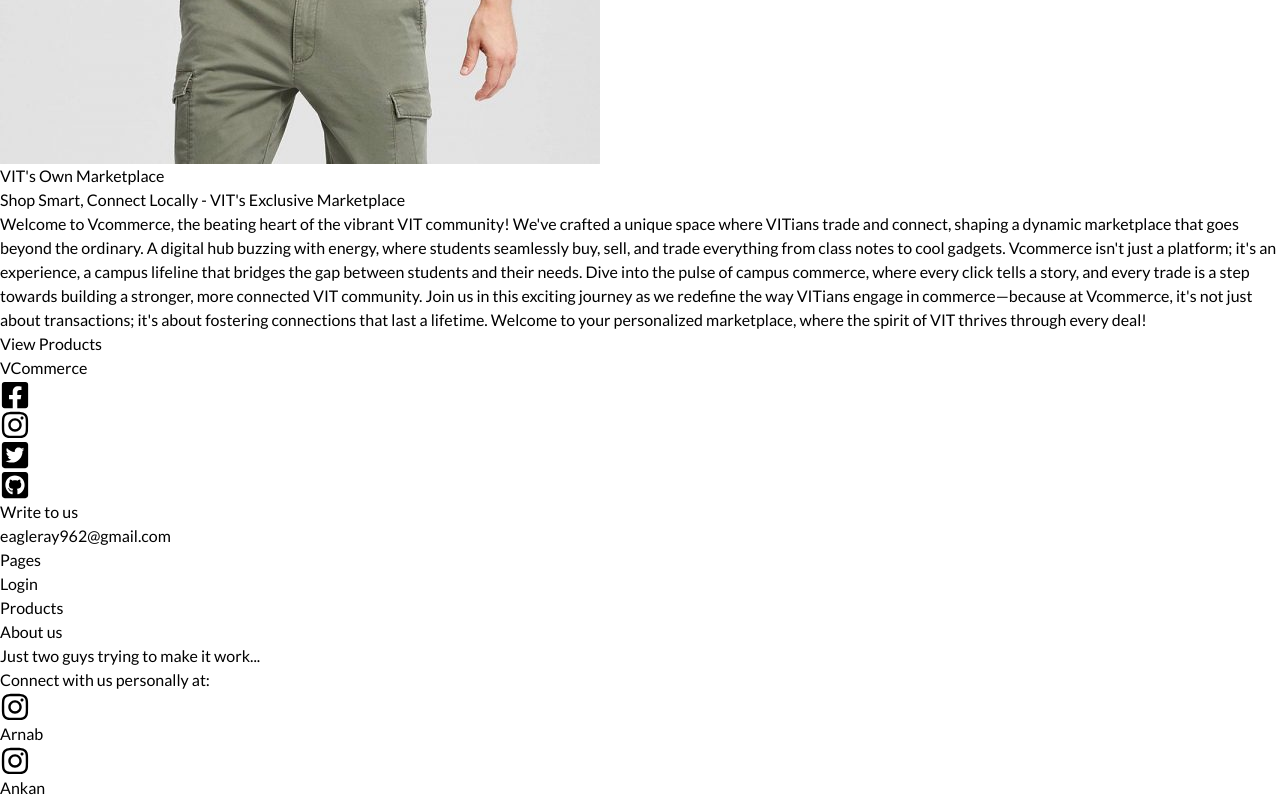
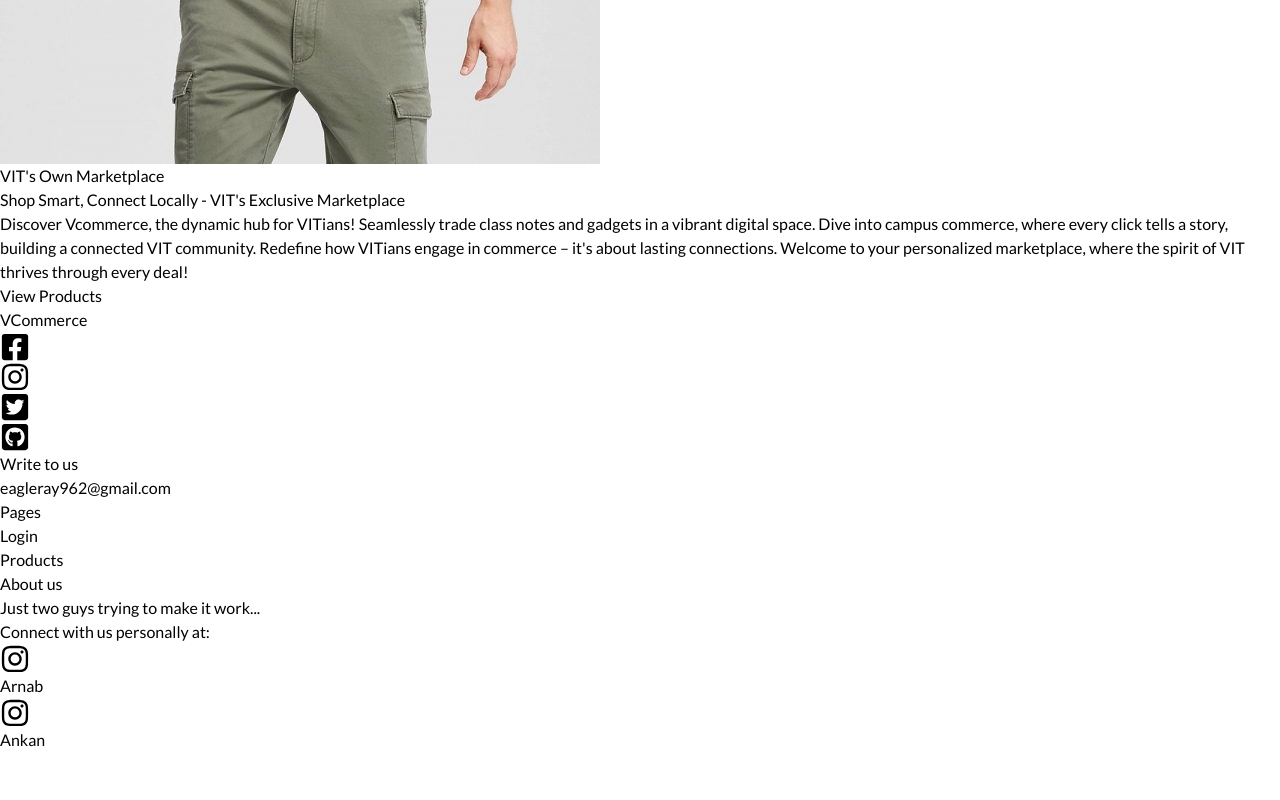
Before and after one commit to ArnabBanik-repo/vcommerce, a React (Vite) app in the folder frontend/: page / in a window 1280 px wide. Shown: the part 800-1600 px from the top of the page. After the commit the page ends 1552 px from the top, so only its background shows below. Built offline with nearby package versions, Linux system fonts and the light colour scheme; no server answers.

Commit message:
Bug fixes

```diff
--- a/frontend/src/components/HomeAnalytics.jsx
+++ b/frontend/src/components/HomeAnalytics.jsx
@@ -15,28 +15,17 @@
           <p className="text-[#00df9a] md:text-3xl sm:text-2xl text-xl font-bold ">
             VIT's Own Marketplace
           </p>
-          <h1 className="md:text-4xl sm:text-3xl text-2xl font-bold py-2 text-black">
+          <h1 className="md:text-4xl sm:text-3xl text-2xl font-bold mt-2 mb-4 text-black">
             Shop Smart, Connect Locally - VIT's Exclusive Marketplace
           </h1>
           <p className="text-black">
-            Welcome to Vcommerce, the beating heart of the vibrant VIT
-            community! We've crafted a unique space where VITians trade and
-            connect, shaping a dynamic marketplace that goes beyond the
-            ordinary. A digital hub buzzing with energy, where
-            students seamlessly buy, sell, and trade everything from class notes
-            to cool gadgets. Vcommerce isn't just a platform; it's an
-            experience, a campus lifeline that bridges the gap between students
-            and their needs. Dive into the pulse of campus commerce, where every
-            click tells a story, and every trade is a step towards building a
-            stronger, more connected VIT community. Join us in this exciting
-            journey as we redefine the way VITians engage in commerce—because at
-            Vcommerce, it's not just about transactions; it's about fostering
-            connections that last a lifetime. Welcome to your personalized
-            marketplace, where the spirit of VIT thrives through every deal!
+            Discover Vcommerce, the dynamic hub for VITians! Seamlessly trade class notes and gadgets in a vibrant digital space. Dive into campus commerce, where every click tells a story, building a connected VIT community. Redefine how VITians engage in commerce – it's about lasting connections. Welcome to your personalized marketplace, where the spirit of VIT thrives through every deal!
           </p>
-          <Link to="/products"><button className="bg-black text-white w-[200px] rounded-md font-medium my-6 mx-auto md:mx-0 py-3">
-            View Products
-          </button></Link>
+          <Link to="/products">
+            <button className="bg-black text-white hover:shadow-md hover:-translate-y-0.5 transition-all w-[175px] rounded-md font-medium my-6 mx-auto md:mx-0 py-3">
+              View Products
+            </button>
+          </Link>
         </div>
       </div>
     </div>
--- a/frontend/src/components/HomeFooter.jsx
+++ b/frontend/src/components/HomeFooter.jsx
@@ -2,7 +2,6 @@
 import { useAuth } from '../context/AuthContext';
 import { Link } from 'react-router-dom';
 import {
-
   FaFacebookSquare,
   FaGithubSquare,
   FaInstagram,
--- a/frontend/src/components/HomeHero.jsx
+++ b/frontend/src/components/HomeHero.jsx
@@ -28,7 +28,7 @@
           Beyond Classes, Connect through Commerce - VIT, Let's Vcommerce
         </p>
         <Link to="/login">
-          <button className="bg-black rounded-md font-medium my-6 mx-10 py-3 px-8 text-[#B6FFA2] font-bold">
+          <button className="bg-black rounded-md my-6 mx-10 py-3 px-8 text-[#B6FFA2] font-medium hover:-translate-y-0.5 hover:shadow-md transition-all">
             Get Started
           </button>
         </Link>
--- a/frontend/src/components/User.jsx
+++ b/frontend/src/components/User.jsx
@@ -92,15 +92,15 @@
               <div className='flex flex-col'>
                 <div className="mb-4 flex items-center justify-evenly">
                   <label htmlFor="phone" className="text-gray-700">Email</label>
-                  <input ref={mail} className="border p-2 rounded-md focus:outline-none focus:ring focus:border-blue-500" />
+                  <input ref={mail} placeholder={user.email} className="border p-2 rounded-md focus:outline-none focus:ring focus:border-blue-500" />
                 </div>
                 <div className="mb-4 flex items-center justify-evenly">
                   <label htmlFor="address" className="text-gray-700">Address</label>
-                  <input ref={address} className="border p-2 rounded-md focus:outline-none focus:ring focus:border-blue-500" />
+                  <input ref={address} placeholder={user.address} className="border p-2 rounded-md focus:outline-none focus:ring focus:border-blue-500" />
                 </div>
                 <div className="mb-4 flex items-center justify-evenly">
                   <label htmlFor="phone" className="text-gray-700">Phone</label>
-                  <input ref={phone} className="border p-2 rounded-md focus:outline-none focus:ring focus:border-blue-500" />
+                  <input ref={phone} placeholder={user.phone} className="border p-2 rounded-md focus:outline-none focus:ring focus:border-blue-500" />
                 </div>
               </div>
             </div>
--- a/frontend/src/pages/AddListing.jsx
+++ b/frontend/src/pages/AddListing.jsx
@@ -1,5 +1,6 @@
 import React, { useState } from 'react';
 import axios from 'axios';
+import { useNavigate } from 'react-router-dom';
 
 const AddListing = () => {
   const [title, setTitle] = useState('');
@@ -15,6 +16,7 @@
     setPhoto(file);
   };
 
+  const navigate = useNavigate();
   const handleSubmit = async (e) => {
     e.preventDefault();
 
@@ -47,6 +49,7 @@
       );
 
       alert("Product Listed");
+      navigate('/products');
     } catch (error) {
       alert(error.response.data.message);
     }
--- a/frontend/src/pages/Login.jsx
+++ b/frontend/src/pages/Login.jsx
@@ -26,7 +26,7 @@
 
       if (response.data.status === "success") {
         authLogin(response.data.user);
-        navigate('/');
+        navigate('/products');
       } else {
         console.error("Login failed:", response.data.message);
       }
```
Also changed, not shown: frontend/src/pages/SingleProduct.jsx (+35 -17 lines), 2 other files (tests, documents, lock files or other folders). Lines whose indentation alone changed are shown as unchanged.
